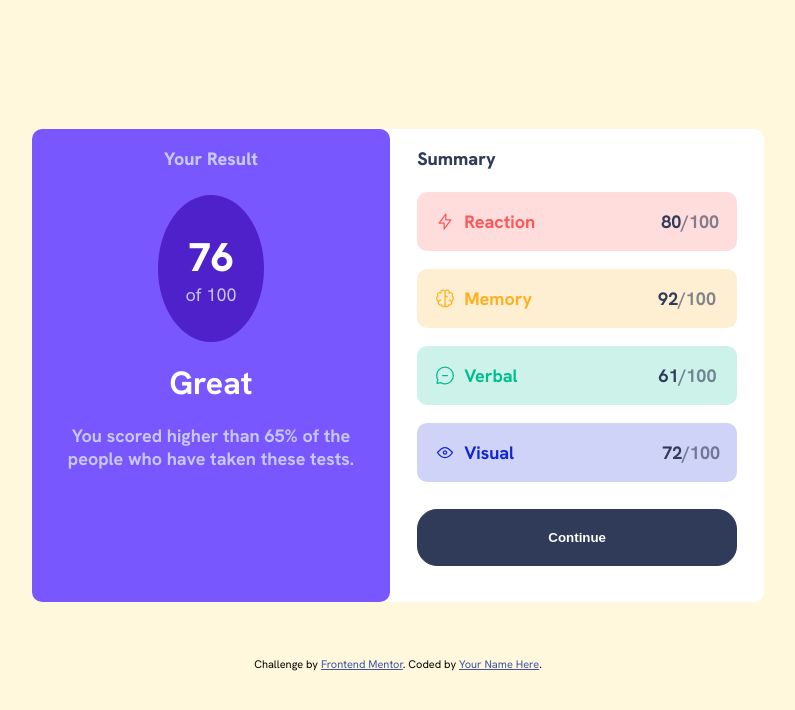
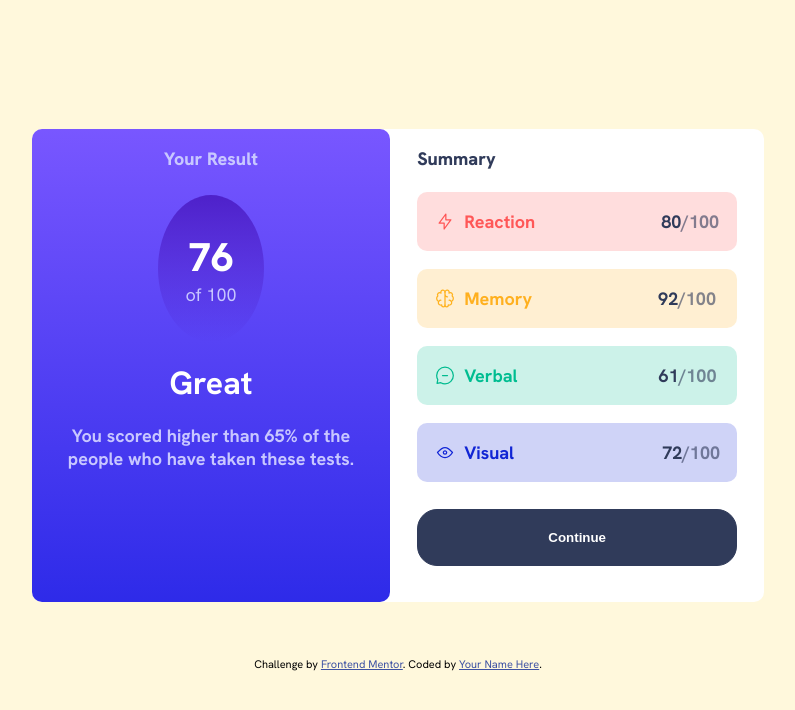
Before and after one commit to ks9927/Results-Summary, a plain HTML site: page docs/index.html in a window 1280 px wide. Shown: the whole page, without its empty margins (242-1037 px from the left). Drawn offline with Linux system fonts and the light colour scheme.

Commit message:
Added the linear gradients

```diff
--- a/docs/styles.css
+++ b/docs/styles.css
@@ -52,7 +52,7 @@ body {
 /* Results Div */
 
 .results-div {
-  background-color: var(--l-slate-blue);
+  background: linear-gradient(hsl(252, 100%, 67%), hsl(241, 81%, 54%));
   width: 100%;
   padding: 3.5em 2em;
   border-bottom-right-radius: 10px;
@@ -68,7 +68,7 @@ body {
 }
 
 .results-score {
-  background-color: var(--violet-blue);
+  background: linear-gradient(hsla(256, 72%, 46%, 1), hsla(241, 72%, 46%, 0) );
   border-radius: 50%;
   position: relative;
   bottom: 20px;
```
